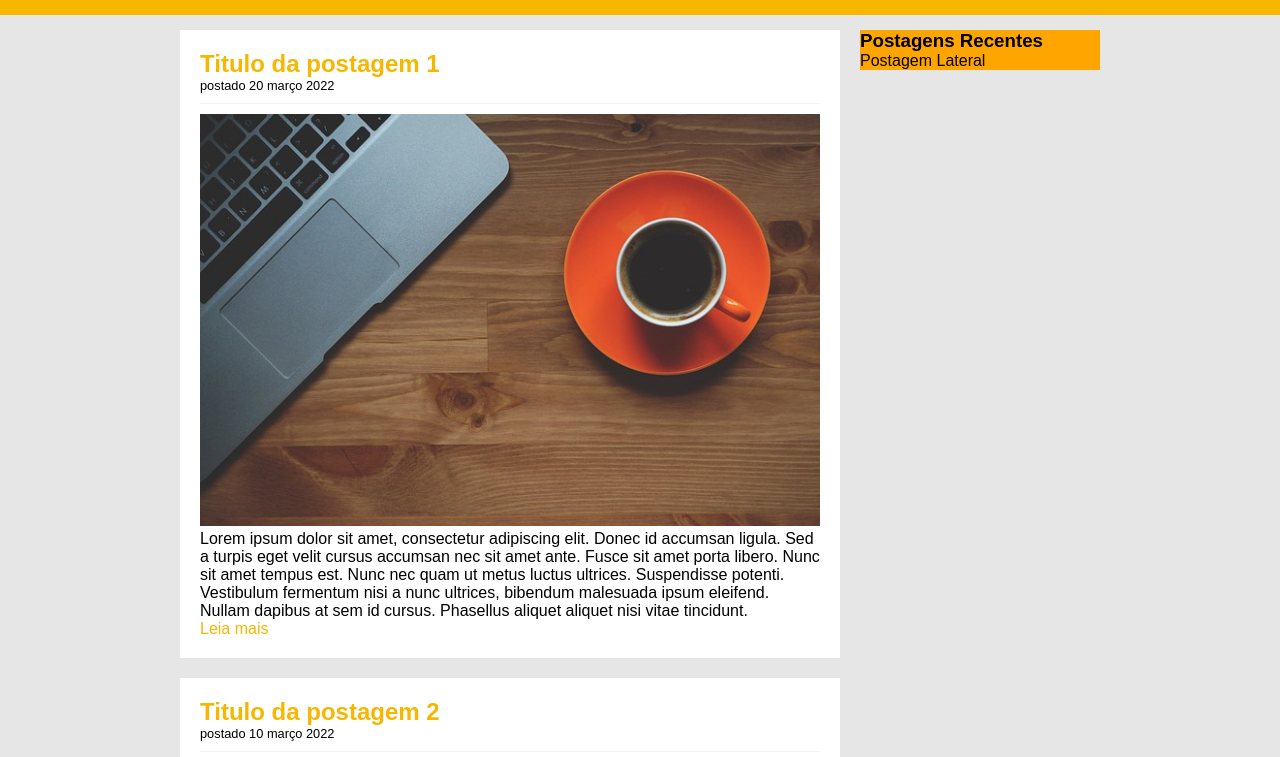
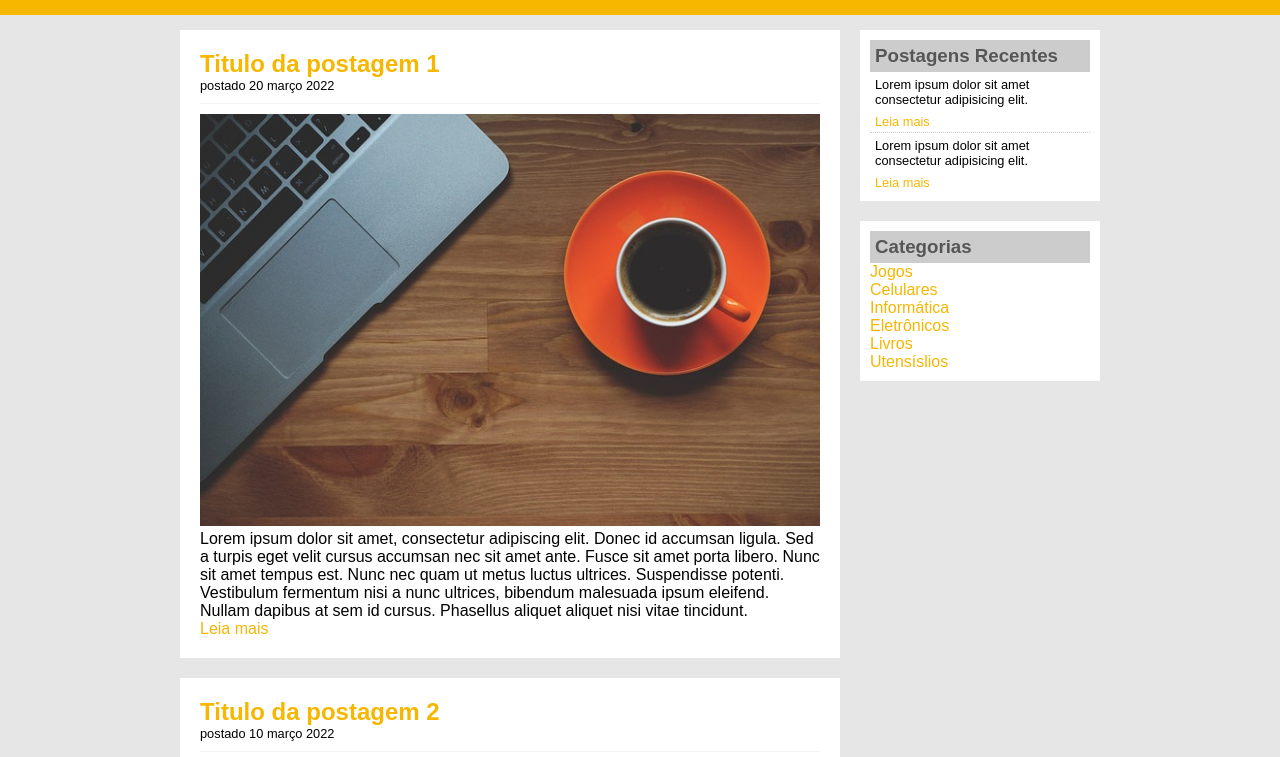
Before and after one commit to EdsonTomasDev/TEcBlog, a plain HTML site: page index.html in a window 1280 px wide. Shown: the part 118-875 px from the top of the page. Drawn offline with Linux system fonts and the light colour scheme.

Commit message:
Fear: Add sidebar

```diff
--- /dev/null
+++ b/css/components/sidebar.css
@@ -0,0 +1,21 @@
+.conteudo-lateral {
+    background: white;
+    padding: 10px;
+    margin-bottom: 20px;
+}
+
+.conteudo-lateral h3 {
+    color: #565656;
+    background: #ccc;
+    padding: 5px;
+}
+
+.postagem-lateral__text, .postagem-lateral__link {
+    font-size: 0.8em;
+    padding: 5px;
+}
+
+.postagem-lateral:not(:last-child) {
+    padding-bottom: 2px;
+    border-bottom: 1px dotted #ccc;
+}
--- a/css/estilo.css
+++ b/css/estilo.css
@@ -37,7 +37,7 @@ body{
 }
 
 #area-lateral{
-	background: orange;
+
 	width: 240px;
 	float: right;
 
@@ -69,9 +69,9 @@ a:link, a:visited {
 
 }
 
-a:hover {
+.postagens a:hover {
 text-decoration: underline;
-color: red;
+
 }
 
 #area-cabecalho a:link, #area-cabecalho a:visited {
--- /dev/null
+++ b/css/index.css
@@ -0,0 +1,2 @@
+@import url(./estilo.css);
+@import url(./components/sidebar.css);
--- a/index.html
+++ b/index.html
@@ -3,14 +3,14 @@
 <head>
 	<title>TecBlog</title>
 	<meta charset="utf-8">
-	<link rel="stylesheet" type="text/css" href="css/estilo.css">
+	<link rel="stylesheet" type="text/css" href="./css/index.css">
 </head>
 <body>
 
 	<div id="area-cabecalho"><!-- INÍCIO DO CABEÇALHO -->
 
 		<div id="area-logo">
-			<h1><span class="branco">TecBlog</span></h1>
+			<h1><span class="branco">TecBl.og</span></h1>
 		</div>
 		<div id="area-menu">
 			<a href="index.html">Home</a>
@@ -49,11 +49,28 @@
 		</div>
 		<div id="area-lateral">
 
-			<div id="conteudo-lateral">
+			<div class="conteudo-lateral">
 				<h3>Postagens Recentes</h3>
-				<div id="postagem-lateral">
-					Postagem Lateral
+				<div class="postagem-lateral">
+					<p class="postagem-lateral__text">Lorem ipsum dolor sit amet consectetur adipisicing elit. </p>
+					<a class="postagem-lateral__link" href="#">Leia mais</a>
 				</div>
+				<div class="postagem-lateral">
+					<p class="postagem-lateral__text">Lorem ipsum dolor sit amet consectetur adipisicing elit. </p>
+					<a class="postagem-lateral__link" href="#">Leia mais</a>
+				</div>
+			</div>
+
+			<div class="conteudo-lateral">
+				<h3>Categorias</h3>
+
+				<a href="">Jogos</a><br>
+				<a href="">Celulares</a><br>
+				<a href="">Informática</a><br>
+				<a href="">Eletrônicos</a><br>
+				<a href="">Livros</a><br>
+				<a href="">Utensíslios</a><br>
+
 			</div>
 
 		</div>
```
